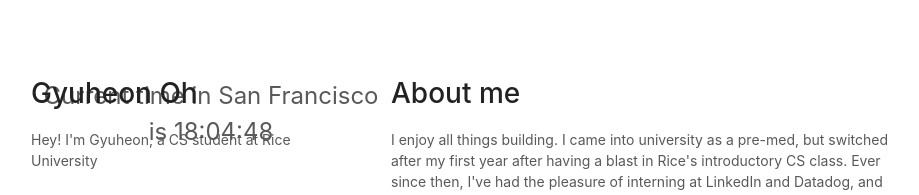
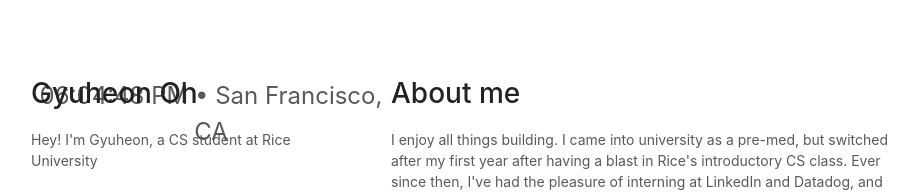
Before and after one commit to gyuheon0h/gyuheon0h.github.io, a plain HTML site: page index.html in a window 1280 px wide. Shown: the top 195 px of the page, without its empty margins (327-1246 px from the left). Drawn offline with Linux system fonts and the light colour scheme; files that its build step writes are made by us from their sources.

Commit message:
better way

```diff
--- a/index.html
+++ b/index.html
@@ -84,10 +84,10 @@
     <script>
       function updateClock() {
         var now = new Date();
-        var options = { timeZone: 'America/Los_Angeles', hour: '2-digit', minute: '2-digit', second: '2-digit', hour12: false };
+        var options = { timeZone: 'America/Los_Angeles', hour: '2-digit', minute: '2-digit', second: '2-digit', hour12: true };
         var timeString = new Intl.DateTimeFormat('en-US', options).format(now);
 
-        document.getElementById('clock').innerHTML = "Current time in San Francisco is " + timeString;
+        document.getElementById('clock').innerHTML = timeString + " • San Francisco, CA";
         setTimeout(updateClock, 1000);
       }
       updateClock(); // Initial call to update clock
```
